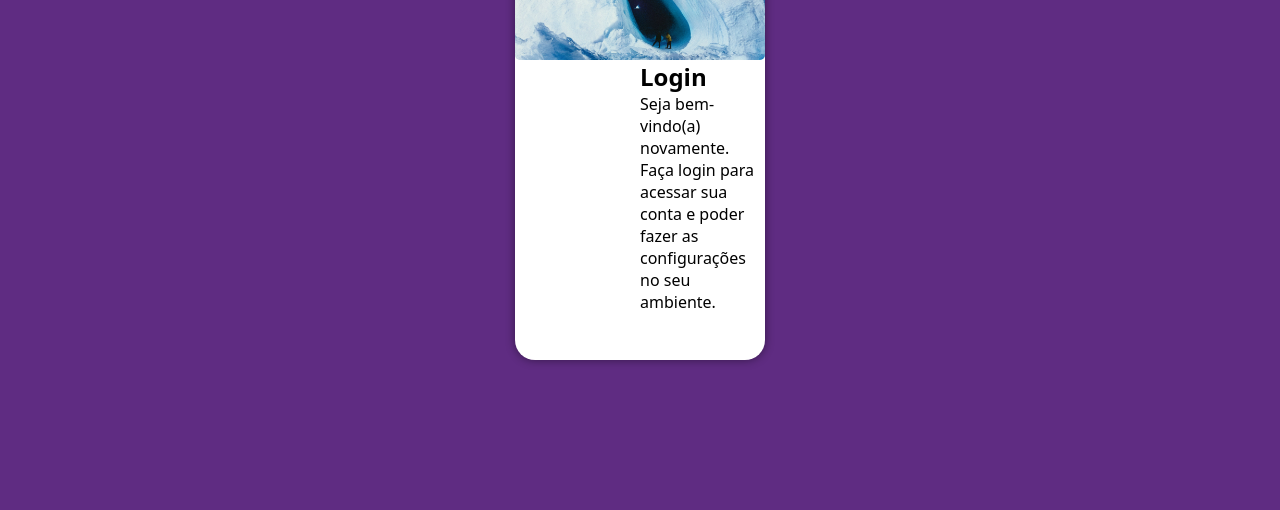
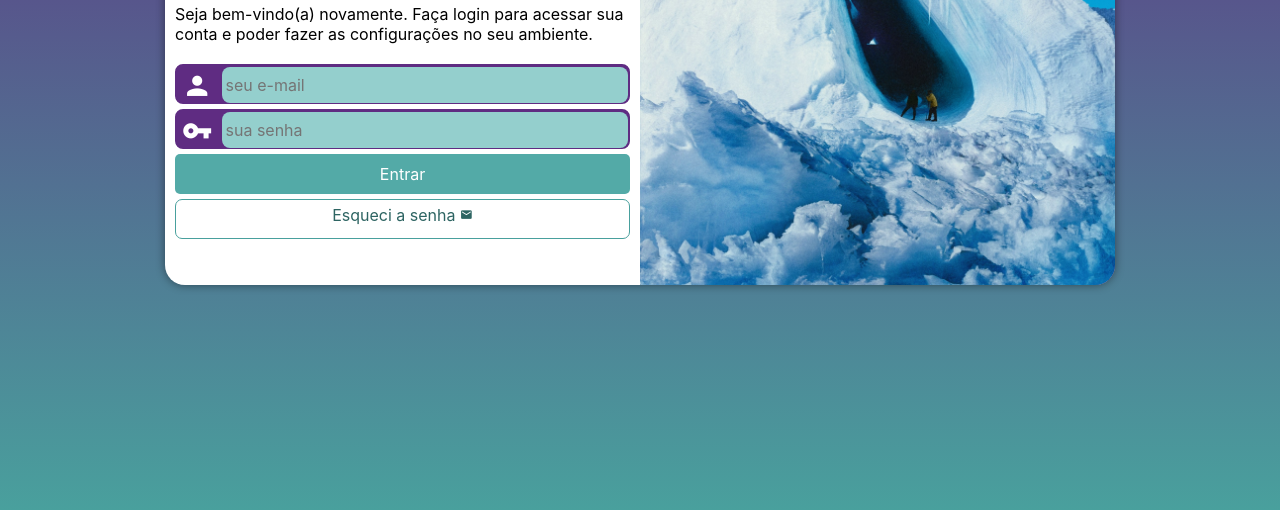
Before and after one commit to ErickaVanessa/projeto-login, a plain HTML site: page index.html in a window 1280 px wide. Shown: the part 290-800 px from the top of the page. Drawn offline with nearby package versions, Linux system fonts and the light colour scheme.

Commit message:
modified

```diff
--- a/estilos/media-query.css
+++ b/estilos/media-query.css
@@ -1,44 +1,63 @@
 @charset "UTF-8";
 
+/* Typical Device Breakpoints
+------------------------------
+Pequenas telas: até 600px
+Celular: de 600px até 768px
+Tablet: 768px até 992px
+Desktop: 992px até 1200px
+Grandes telas: acima de 1200px
+*/
 
-/* Typical Device Breakpoints */
-
-@media screen and (min-width:768px)and (max-width:992px){
-
-   body{
-    background-image: linear-gradient(to top, #49a09d,#5f2c82);
-   }
-
-    section#login{
-        width: 80vw;
+@media screen and (min-width: 768px) and (max-width: 992px) { /* CONFIGURAÇÃO PARA TABLET */
+    body {
+        background-image: linear-gradient(to top, #49a09d, #5f2c82);
     }
 
-    section#login > div.imagem{
-        float:left;
-        width: 100%;
-
+    section#login {
+        width: 80vw;
+        height: 280px;
     }
 
-    section#login > div#formulario{
+    section#login > div#imagem {
+        float: left;
+        width: 30%;
+        height: 100%;
+    }
+
+    section#login > div#formulario {
         float: right;
         width: 70%;
     }
 }
 
-
-@media screen and (min-width:992px){
-    section#login{
-        width: 990px;
+@media screen and (min-width: 992px) { /* CONFIGURAÇÕES PARA DESKTOP */
+    body {
+        background-image: linear-gradient(to top, #49a09d, #5f2c82);
     }
 
-    section#login > div.imagem{
-        float: left;
-        width: 100%;
-
+    section#login {
+        width: 950px;
+        height: 350px;
     }
 
-    section#login > div#formulario{
+    section#login > div#imagem {
         float: right;
         width: 50%;
+        height: 100%;
+    }
+
+    section#login > div#formulario {
+        float: left;
+        width: 50%;
+    }
+
+    div#formulario > h1 {
+        font-size: 2em;
+    }
+
+    div#formulario > p {
+        font-size: 1em;
+        margin: 20px 0px;
     }
 }
--- a/estilos/style.css
+++ b/estilos/style.css
@@ -1,53 +1,145 @@
 @charset "UTF-8";
 
-/* paleta de cores
-Verde: #49a09d
-Lilás : #5f2c82
-
+/*
+    Paleta de cores
+    Verde: #49a09d
+    Lilás: #5f2c82
 */
 
+
+/* configuração geral com adaptação para anbiente de celular */
+
 * {
-    font-family:system-ui, -apple-system, BlinkMacSystemFont, 'Segoe UI', Roboto, Oxygen, Ubuntu, Cantarell, 'Open Sans', 'Helvetica Neue', sans-serif;
+    font-family: -apple-system, BlinkMacSystemFont, 'Segoe UI', Roboto, Oxygen, Ubuntu, Cantarell, 'Open Sans', 'Helvetica Neue', sans-serif;
     padding: 0px;
     margin: 0px;
     box-sizing: border-box;
-
 }
 
-
-body , html{
+body, html {
     background-color: #5f2c82;
     height: 100vh;
     width: 100vw;
 }
 
-main{
+main {
     position: relative;
     height: 100vh;
     width: 100vw;
 }
 
-section#login{
-    position: relative;
+section#login {
+    position: absolute;
     top: 50%;
     left: 50%;
-    transform: translate(-50%, -50%);
-
+    overflow: hidden;
 
     background-color: white;
     width: 250px;
-    height: 500px;
+    height: 515px;
     border-radius: 20px;
     box-shadow: 0px 0px 10px rgba(0, 0, 0, 0.450);
+
+    transform: translate(-50%, -50%);
     transition: width .3s, height .3s;
     transition-timing-function: ease;
 }
 
-.imagem{
-    background: #5f2c82 url(../imagens/unseen-histories-Z052N0BAQuE-unsplash.jpg);
+section#login > div#imagem {
+    display: block;
+    background: #5f2c82 url(../imagens/unseen-histories-Z052N0BAQuE-unsplash.jpg) no-repeat;
     background-size: cover;
-    background-position: center center;
+    background-position: left bottom;
     height: 200px;
+}
+
+section#login > div#formulario {
+    display: block;
+    padding: 10px;
+}
+
+div#formulario > h1 {
+    text-align: center;
+    margin-bottom: 10px;
+}
+
+div#formulario > p {
+    font-size: 0.8em;
+}
+
+form > div.campo {
+    background-color: #5f2c82;
+    border: 2px solid #5f2c82;
+    display: block;
+    width: 100%;
+    height: 40px;
+    border-radius: 8px;
+    margin: 5px 0px;
+}
+
+div.campo > label {
+    display: none;
+}
+
+div.campo > i {
+    color: white;
+    /*background-color: black;*/
+    font-size: 1.9em;
+    width: 40px;
+    padding: 5px;
+}
+
+div.campo > input {
+    background-color: #94cfcd;
+    font-size: 1em;
+    width: calc(100% - 45px);
+    height: 100%;
+    border: 0px;
+    border-radius: 8px;
+    padding: 4px;
+    transform: translateY(-10px);
+}
+
+div.campo > input:focus-within {
+    background-color: white;
+    border: none;
+}
+
+form > input[type=submit] {
+    display: block;
+    font-size: 1em;
+    width: 100%;
+    height: 40px;
+    background-color: #53aaa7;
+    color: white;
+    border: none;
     border-radius: 5px;
+    cursor: pointer;
+}
 
+form > input[type=submit]:hover {
+    background-color: #2d6462;
 }
+
+form > a.botao {
+    display: block;
+    text-align: center;
+    font-size: 1em;
+    width: 100%;
+    height: 40px;
+    padding-top: 5px;
+    margin-top: 5px;
+    background-color: white;
+    color: #2d6462;
+    border: 1px solid #49a09d;
+    border-radius: 7px;
+    text-decoration: none;
+}
+
+form > a.botao:hover {
+    background-color: #6cd3cf;
+}
+
+form > a.botao > i {
+    font-size: 0.8em;
+}
--- a/index.html
+++ b/index.html
@@ -4,36 +4,51 @@
 <head>
     <meta charset="UTF-8">
     <meta name="viewport" content="width=device-width, initial-scale=1.0">
-    <title>projeto login</title>
+    <title>Login</title>
+    <link href="https://fonts.googleapis.com/icon?family=Material+Icons" rel="stylesheet">
+    <link rel="stylesheet" href="estilos/style.css">
     <link rel="stylesheet" href="estilos/media-query.css">
-    <link rel="stylesheet" href="estilos/style.css">
 </head>
 
 <body>
     <main>
-
         <section id="login">
-            <div class="imagem">
-
+            <div id="imagem">
+                <!-- Aqui vai a imagem nas CSS -->
             </div>
 
             <div id="formulario">
+
                 <h1>Login</h1>
+
                 <p>Seja bem-vindo(a) novamente. Faça login para acessar sua conta e poder fazer as configurações no seu
-                    ambiente.
-                </p>
+                    ambiente.</p>
 
-                <form action="" method="post">
+                <form action="login.php" method="post" autocomplete="on">
+
+                    <div class="campo">
+                        <i class="material-icons">person</i>
+                        <input type="email" name="login" id="ilogin" placeholder="seu e-mail" autocomplete="email"
+                            required maxlength="30">
+                        <label for="ilogin">Login</label>
+                    </div>
+
+                    <div class="campo">
+                        <i class="material-icons">vpn_key</i>
+                        <input type="password" name="senha" id="isenha" placeholder="sua senha"
+                            autocomplete="current-password" required minlength="8" maxlength="20">
+                        <label for="isenha">Senha</label>
+                    </div>
+
+                    <input type="submit" value="Entrar">
+                    <a href="esqueci.html" class="botao">
+                        Esqueci a senha <i class="material-icons">mail</i>
+                    </a>
 
                 </form>
-
-
             </div>
         </section>
     </main>
-
-    <script type="module" src="https://unpkg.com/ionicons@7.1.0/dist/ionicons/ionicons.esm.js"></script>
-    <script nomodule src="https://unpkg.com/ionicons@7.1.0/dist/ionicons/ionicons.js"></script>
 </body>
 
 </html>
```
